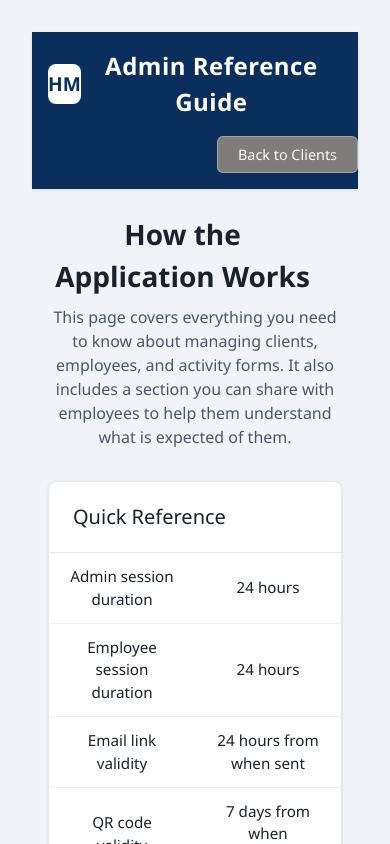
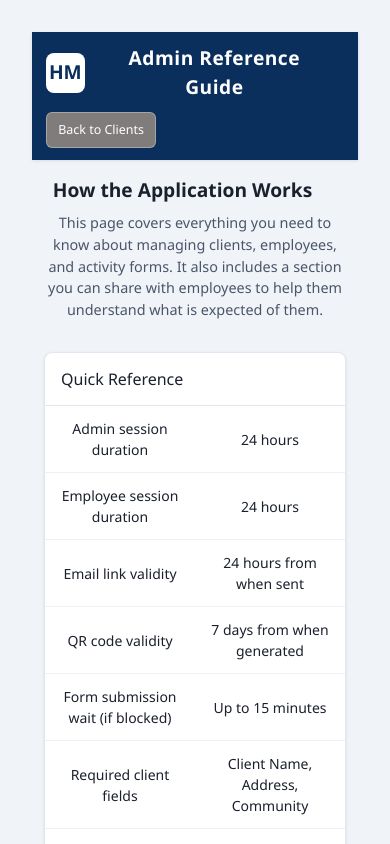
Before and after one commit to stevenc15/businessCompanion, a React (Vite) app in the folder frontend/: page /adminHelp in a window 390 px wide. Shown: the top 844 px of the page. Built offline with nearby package versions, Linux system fonts and the light colour scheme.

Commit message:
adjusting design for mobile display

```diff
--- a/frontend/src/Admin/activity_dashboard_page/css/ActivityDashboard.css
+++ b/frontend/src/Admin/activity_dashboard_page/css/ActivityDashboard.css
@@ -677,16 +677,55 @@ label {
   text-decoration: none;
 }
 
-  /* Responsive adjustments */
+  /* Responsive iframe wrapper */
+  .sheet-iframe-wrapper {
+    width: 100%;
+    overflow: hidden;
+  }
+
+  .sheet-iframe-wrapper iframe {
+    display: block;
+    width: 100%;
+    height: 600px;
+    border: none;
+  }
+
+  /* ── Responsive adjustments ───────────────────────────────────────────── */
+
+  /* Tablet (768px) */
   @media (max-width: 768px) {
     .dashboard-content {
-      padding: 1.5rem 1rem;
+      padding: 1.25rem 0.875rem;
+    }
+
+    .dashboard-header {
+      flex-wrap: wrap;
+      gap: 0.5rem;
+      padding: 0.75rem 1rem;
+    }
+
+    .header-actions {
+      flex-wrap: wrap;
+      gap: 0.4rem;
+      margin-left: 0;
+    }
+
+    .logout-button,
+    .go-back-button,
+    .add-button {
+      padding: 0.35rem 0.65rem;
+      font-size: 0.78rem;
+      margin-right: 0;
     }
 
     .dashboard-title-section {
       flex-direction: column;
       align-items: flex-start;
-      gap: 1.5rem;
+      gap: 1rem;
+    }
+
+    .dashboard-title {
+      font-size: 1.4rem;
     }
 
     .dashboard-stats {
@@ -697,27 +736,51 @@ label {
 
     .data-table th,
     .data-table td {
-      padding: 0.75rem 1rem;
+      padding: 0.75rem 0.75rem;
+    }
+
+    .sheet-iframe-wrapper iframe {
+      height: 480px;
     }
   }
 
-
+  /* Mobile (480px) */
   @media (max-width: 480px) {
     .dashboard-header {
       flex-direction: column;
       align-items: flex-start;
-      gap: 1rem;
-      padding: 1rem;
+      gap: 0.625rem;
+      padding: 0.75rem 0.875rem;
     }
 
     .header-actions {
       width: 100%;
-      justify-content: flex-end;
+      justify-content: flex-start;
+      flex-wrap: wrap;
+      gap: 0.375rem;
+      margin-left: 0;
+    }
+
+    .logout-button,
+    .go-back-button,
+    .add-button {
+      padding: 0.4rem 0.7rem;
+      font-size: 0.78rem;
+      margin-right: 0;
+      min-height: 36px;
+    }
+
+    .dashboard-content {
+      padding: 1rem 0.75rem;
+    }
+
+    .dashboard-title {
+      font-size: 1.2rem;
     }
 
     .dashboard-stats {
       flex-direction: column;
-      gap: 0.75rem;
+      gap: 0.5rem;
     }
 
     .stat-item {
@@ -730,7 +793,8 @@ label {
     .table-header {
       flex-direction: column;
       align-items: flex-start;
-      gap: 1rem;
+      gap: 0.75rem;
+      padding: 0.875rem 1rem;
     }
 
     .table-actions {
@@ -739,5 +803,10 @@ label {
 
     .refresh-button {
       width: 100%;
+      min-height: 40px;
+    }
+
+    .sheet-iframe-wrapper iframe {
+      height: 380px;
     }
   }
--- a/frontend/src/Admin/activity_dashboard_page/layout/googleSheetDisplay.jsx
+++ b/frontend/src/Admin/activity_dashboard_page/layout/googleSheetDisplay.jsx
@@ -7,12 +7,9 @@ export default function GoogleSheetDisplay({sheetUrl, loading}) {
     if (loading) return <div className="spinner"></div>;
     if (!sheetUrl) return <p>Unable to load sheet.</p>;
     return (
-        <div>
+        <div className="sheet-iframe-wrapper">
             <iframe
                 src={sheetUrl}
-                width="100%"
-                height="600"
-                style={{ border: 'none' }}
                 title="Google Sheet"
             />
         </div>
--- a/frontend/src/Admin/add_client_page/css/AddClient.css
+++ b/frontend/src/Admin/add_client_page/css/AddClient.css
@@ -196,23 +196,49 @@
     .form-card {
       max-width: 100%;
     }
+
+    .employee-content {
+      padding: 1.5rem 0.875rem;
+      justify-content: flex-start;
+      padding-top: 2rem;
+    }
   }
 
   @media (max-width: 480px) {
     .employee-header {
-      padding: 1rem 1.5rem;
+      padding: 0.875rem 1rem;
+    }
+
+    .app-name {
+      font-size: 1.2rem;
+    }
+
+    .employee-content {
+      padding: 1.25rem 0.75rem;
     }
 
     .form-card {
-      padding: 1.5rem;
+      padding: 1.25rem;
+    }
+
+    .form-title {
+      font-size: 1.25rem;
+    }
+
+    .form-input {
+      min-height: 48px;
+      font-size: 1rem;
     }
 
     .form-actions {
       flex-direction: column;
-      gap: 1rem;
+      gap: 0.75rem;
     }
 
-    .submit-button, .back-button {
+    .submit-button,
+    .back-button {
       width: 100%;
+      min-height: 48px;
+      margin-left: 0;
     }
   }
--- a/frontend/src/Admin/admin_login_page/css/AdminLogin.css
+++ b/frontend/src/Admin/admin_login_page/css/AdminLogin.css
@@ -269,12 +269,42 @@
   }
 
   /* Responsive adjustments */
+  @media (max-width: 768px) {
+    .login-card {
+      max-width: 100%;
+    }
+
+    .google-signin-button {
+      max-width: 100%;
+    }
+  }
+
   @media (max-width: 480px) {
     .admin-header {
-      padding: 1rem 1.5rem;
+      padding: 0.875rem 1rem;
+    }
+
+    .app-name {
+      font-size: 1.2rem;
+    }
+
+    .admin-content {
+      padding: 1.5rem 0.875rem;
+      justify-content: flex-start;
+      padding-top: 2rem;
     }
 
     .login-card {
-      padding: 1.5rem;
+      padding: 1.5rem 1.25rem;
+    }
+
+    .login-title {
+      font-size: 1.4rem;
+    }
+
+    .google-signin-button {
+      max-width: 100%;
+      min-height: 48px;
+      font-size: 1rem;
     }
   }
--- a/frontend/src/Admin/client_dashboard_page/css/ClientDashboard.css
+++ b/frontend/src/Admin/client_dashboard_page/css/ClientDashboard.css
@@ -685,16 +685,42 @@
   text-decoration: none;
 }
 
-  /* Responsive adjustments */
+  /* ── Responsive adjustments ───────────────────────────────────────────── */
+
+  /* Tablet (768px) */
   @media (max-width: 768px) {
     .dashboard-content {
-      padding: 1.5rem 1rem;
+      padding: 1.25rem 0.875rem;
+    }
+
+    .dashboard-header {
+      flex-wrap: wrap;
+      gap: 0.5rem;
+      padding: 0.75rem 1rem;
+    }
+
+    .header-actions {
+      flex-wrap: wrap;
+      gap: 0.4rem;
+      margin-left: 0;
+    }
+
+    .logout-button,
+    .go-back-button,
+    .add-button {
+      padding: 0.35rem 0.65rem;
+      font-size: 0.78rem;
+      margin-right: 0;
     }
 
     .dashboard-title-section {
       flex-direction: column;
       align-items: flex-start;
-      gap: 1.5rem;
+      gap: 1rem;
+    }
+
+    .dashboard-title {
+      font-size: 1.4rem;
     }
 
     .dashboard-stats {
@@ -703,28 +729,85 @@
       padding-bottom: 0.5rem;
     }
 
+    /* Hide Address and Community columns — Client Name + Actions remain */
+    .data-table th:nth-child(3),
+    .data-table td:nth-child(3),
+    .data-table th:nth-child(4),
+    .data-table td:nth-child(4) {
+      display: none;
+    }
+
     .data-table th,
     .data-table td {
-      padding: 0.75rem 1rem;
+      padding: 0.75rem 0.75rem;
+    }
+
+    .data-table-container {
+      overflow-x: auto;
+    }
+
+    /* Stack action buttons vertically in table rows */
+    .action-buttons-container {
+      flex-direction: column;
+      gap: 0.4rem;
+    }
+
+    .action-button {
+      margin-right: 0;
+      width: 100%;
+      min-height: 40px;
+      font-size: 0.8rem;
+    }
+
+    /* Modals */
+    .form-card {
+      max-width: calc(100% - 1.5rem);
+      padding: 1.5rem;
+    }
+
+    .option-container > div {
+      width: 90%;
+      min-width: unset;
     }
   }
 
+  /* Mobile (480px) */
   @media (max-width: 480px) {
     .dashboard-header {
       flex-direction: column;
       align-items: flex-start;
-      gap: 1rem;
-      padding: 1rem;
+      gap: 0.625rem;
+      padding: 0.75rem 0.875rem;
     }
 
     .header-actions {
       width: 100%;
-      justify-content: flex-end;
+      justify-content: flex-start;
+      flex-wrap: wrap;
+      gap: 0.375rem;
+      margin-left: 0;
+    }
+
+    .logout-button,
+    .go-back-button,
+    .add-button {
+      padding: 0.4rem 0.7rem;
+      font-size: 0.78rem;
+      margin-right: 0;
+      min-height: 36px;
+    }
+
+    .dashboard-content {
+      padding: 1rem 0.75rem;
+    }
+
+    .dashboard-title {
+      font-size: 1.2rem;
     }
 
     .dashboard-stats {
       flex-direction: column;
-      gap: 0.75rem;
+      gap: 0.5rem;
     }
 
     .stat-item {
@@ -737,7 +820,12 @@
     .table-header {
       flex-direction: column;
       align-items: flex-start;
-      gap: 1rem;
+      gap: 0.75rem;
+      padding: 0.875rem 1rem;
+    }
+
+    .table-title {
+      font-size: 1rem;
     }
 
     .table-actions {
@@ -746,5 +834,34 @@
 
     .refresh-button {
       width: 100%;
+      min-height: 40px;
+    }
+
+    .form-title {
+      font-size: 1.25rem;
+    }
+
+    .modal-overlay {
+      padding-top: 0.5rem;
+      align-items: flex-start;
+    }
+
+    .form-card {
+      max-width: 100%;
+      width: 100%;
+      margin: 0;
+      border-radius: 8px;
+      padding: 1.25rem;
+    }
+
+    .option-container > div {
+      width: 92%;
+      min-width: unset;
+      padding: 1.5rem 1.25rem;
+    }
+
+    .modal-content2 {
+      width: 92%;
+      padding: 1.5rem 1.25rem;
     }
   }
--- a/frontend/src/Admin/help_page/css/HelpPage.css
+++ b/frontend/src/Admin/help_page/css/HelpPage.css
@@ -1,4 +1,4 @@
-/* HelpPage.css */
+/* HelpPage.css - uses ClientDashboard.css for shared layout styles */
 
 .help-intro {
     margin-bottom: 2rem;
@@ -68,3 +68,24 @@
     border-radius: 50%;
     background-color: var(--accent-color);
 }
+
+@media (max-width: 480px) {
+    .help-intro-text {
+        font-size: 0.9rem;
+    }
+
+    .help-list {
+        padding: 1rem;
+        gap: 0.75rem;
+    }
+
+    .help-list-item {
+        font-size: 0.9rem;
+    }
+
+    .help-ref-label,
+    .help-ref-value {
+        font-size: 0.875rem;
+        padding: 0.625rem 0.75rem;
+    }
+}
```
